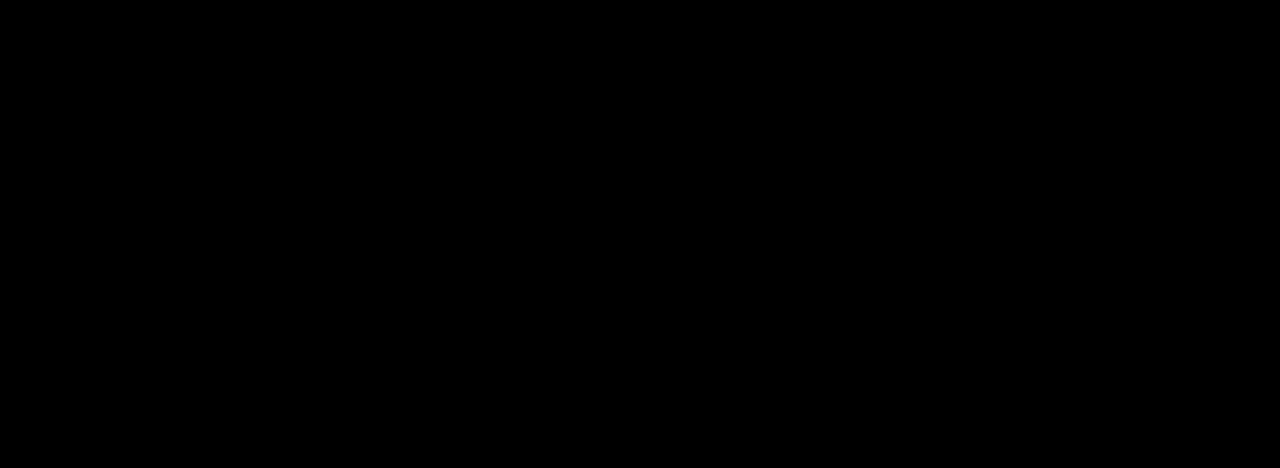
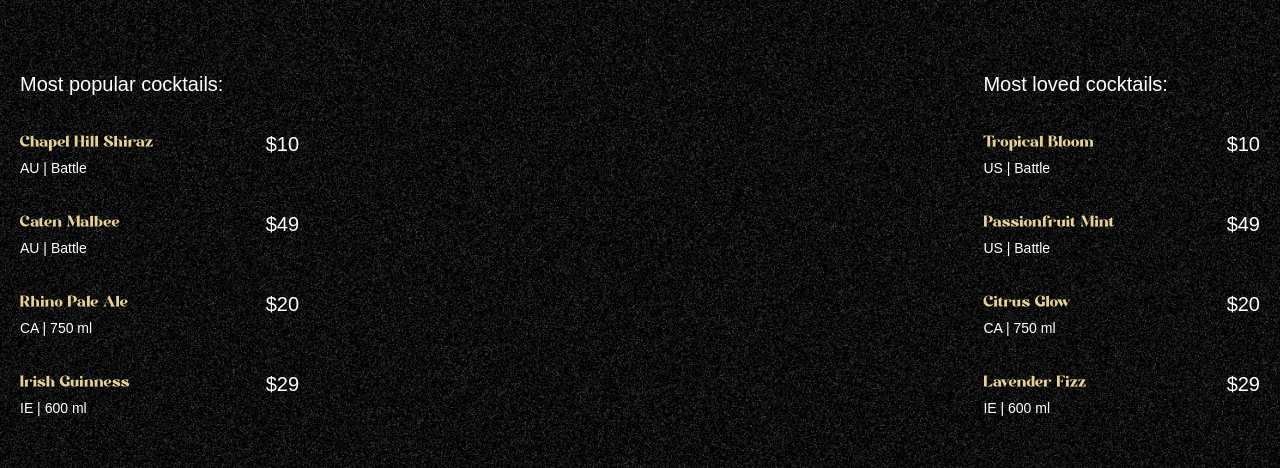
Before and after one commit to KoTerryHtay/gsap_cocktails_javascript_mastery, a React (Vite) app: page / in a window 1280 px wide. Shown: the part 890-1358 px from the top of the page. Built offline with nearby package versions, Linux system fonts and the light colour scheme; a web font is replaced by a local one.

Commit message:
Implement Cocktails Section

```diff
--- a/src/App.tsx
+++ b/src/App.tsx
@@ -2,6 +2,7 @@
 import { ScrollTrigger, SplitText } from "gsap/all";
 import Navbar from "./components/Navbar";
 import Hero from "./components/Hero";
+import Cocktails from "./components/Cocktails";
 
 gsap.registerPlugin(ScrollTrigger, SplitText);
 
@@ -11,6 +12,7 @@
       <Navbar />
       <Hero />
       {/* <div className="h-dvh bg-black" /> */}
+      <Cocktails />
     </main>
   );
 }
--- /dev/null
+++ b/src/components/Cocktails.tsx
@@ -0,0 +1,79 @@
+import { useGSAP } from "@gsap/react";
+import { cocktailLists, mockTailLists } from "../../constants";
+import gsap from "gsap";
+
+export default function Cocktails() {
+  useGSAP(() => {
+    const parallaxTimeline = gsap.timeline({
+      scrollTrigger: {
+        trigger: "#cocktails",
+        start: "top 30%",
+        end: "bottom 80%",
+        // top of the section reaches about 30% of the viewport or of the screen
+        // when the bottom of the cocktails reaches about 80% down the screen
+        scrub: true,
+      },
+    });
+
+    parallaxTimeline
+      .from("#c-left-leaf", {
+        x: -100,
+        y: 100,
+      })
+      .from("#c-right-leaf", {
+        x: 100,
+        y: 100,
+      });
+  });
+
+  return (
+    <section id="cocktails" className="noisy">
+      <img src="/images/cocktail-left-leaf.png" alt="l-leaf" id="c-left-leaf" />
+      <img
+        src="/images/cocktail-right-leaf.png"
+        alt="r-leaf"
+        id="c-right-leaf"
+      />
+
+      <div className="list">
+        <div className="popular">
+          <h2>Most popular cocktails:</h2>
+
+          <ul>
+            {cocktailLists.map((drink) => (
+              <li key={drink.name}>
+                {/* me-28 position in the ends of the screen */}
+                <div className="md:me-28">
+                  <h3>{drink.name}</h3>
+                  <p>
+                    {drink.country} | {drink.detail}
+                  </p>
+                </div>
+                <span>{drink.price}</span>
+              </li>
+            ))}
+          </ul>
+        </div>
+
+        <div className="loved">
+          <h2>Most loved cocktails:</h2>
+
+          <ul>
+            {mockTailLists.map((drink) => (
+              <li key={drink.name}>
+                {/* me-28 position in the ends of the screen */}
+                <div className="me-28">
+                  <h3>{drink.name}</h3>
+                  <p>
+                    {drink.country} | {drink.detail}
+                  </p>
+                </div>
+                <span>{drink.price}</span>
+              </li>
+            ))}
+          </ul>
+        </div>
+      </div>
+    </section>
+  );
+}
```
